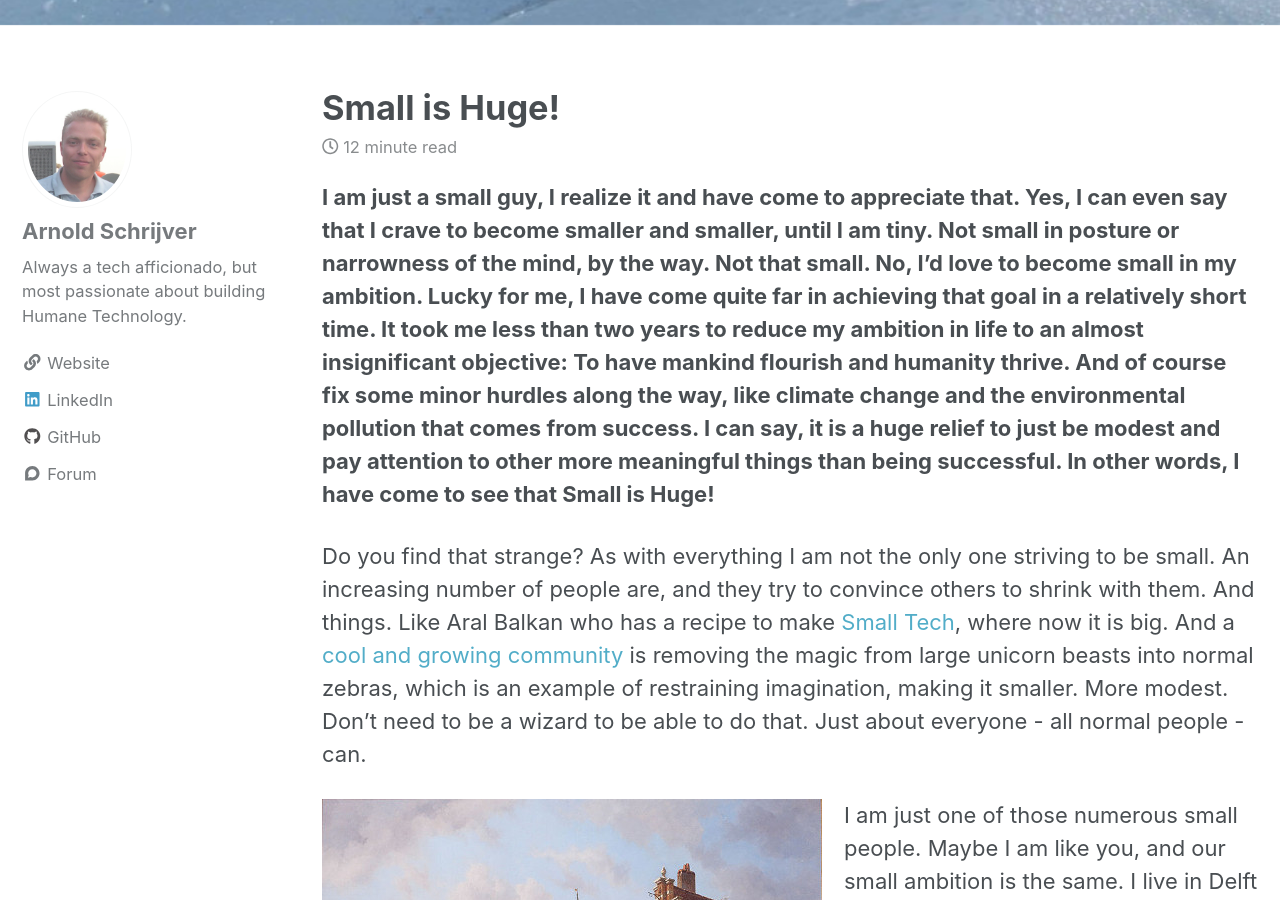
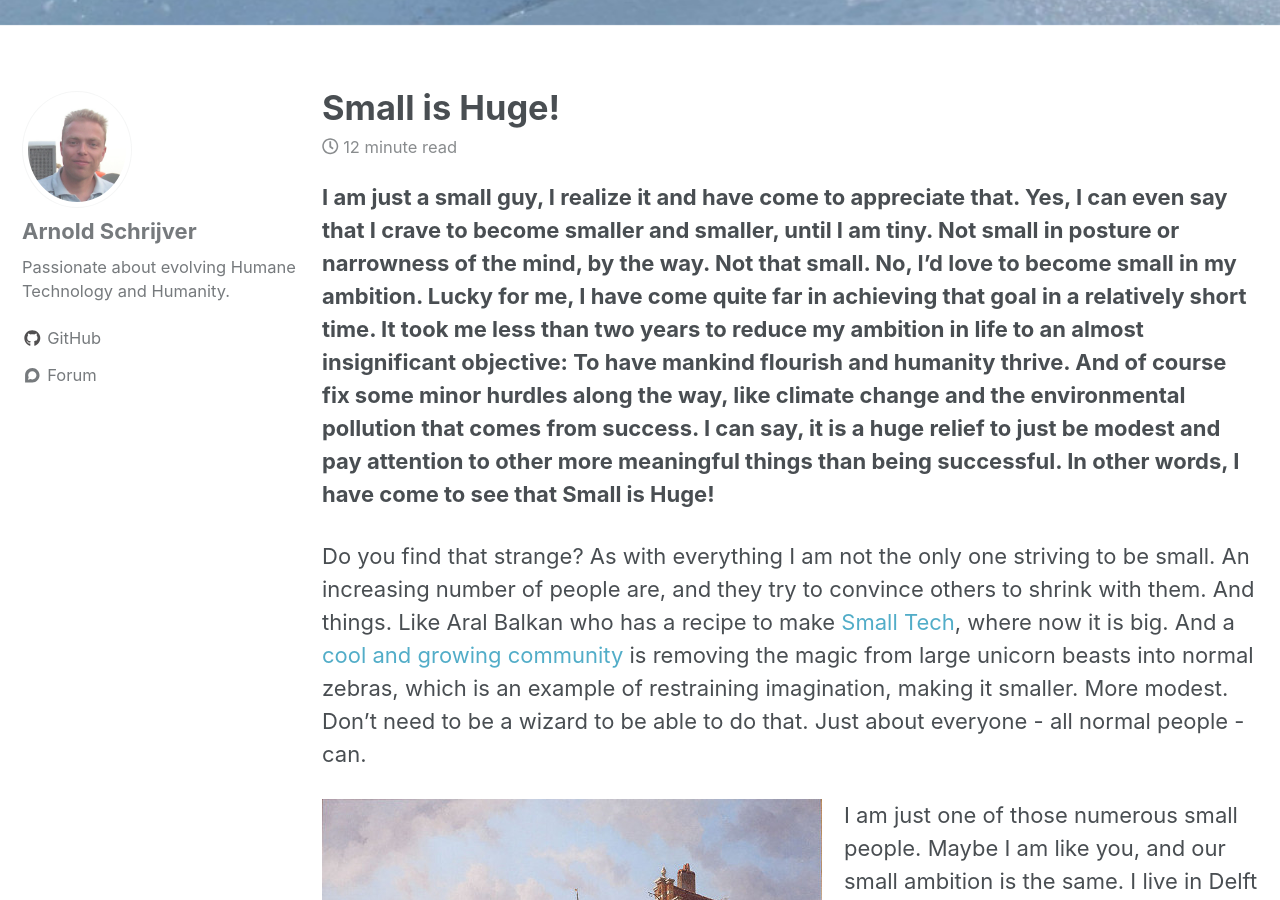
Before and after one commit to humanetech-community/community-hub, a Jekyll site: the page built from _posts/2019-04-20-small-is-huge.md, in a window 1280 px wide and 900 px high, scrolled down 580 px. Built offline with Jekyll 4.4.1, drawn with Linux system fonts in a browser that asks for light colours; cached includes are drawn as plain includes; nearby versions of some CDN libraries; emoji names are drawn with the system emoji font.

Commit message:
Update site metadata

```diff
--- a/_data/authors.yml
+++ b/_data/authors.yml
@@ -8,11 +8,9 @@
 
 Arnold Schrijver:
   name        : "Arnold Schrijver"
-  uri         : "https://innercircles.community"
   email       :
-  bio         : "Always a tech afficionado, but most passionate about building Humane Technology."
+  bio         : "Passionate about evolving Humane Technology and Humanity."
   avatar      : "/assets/images/people/author-arnold-schrijver.jpg"
-  linkedin    : "arnoldschrijver"
   github      : "aschrijver"
   forum       : "aschrijver"
 
```
